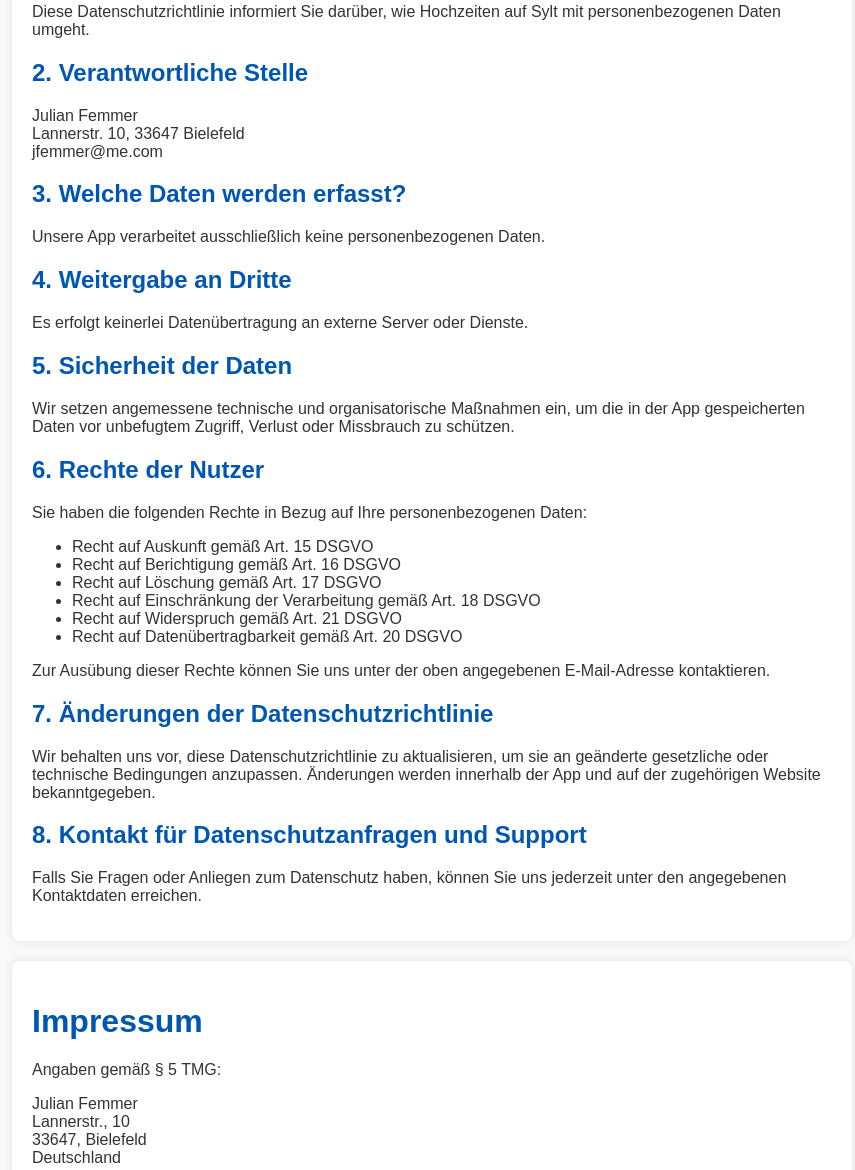
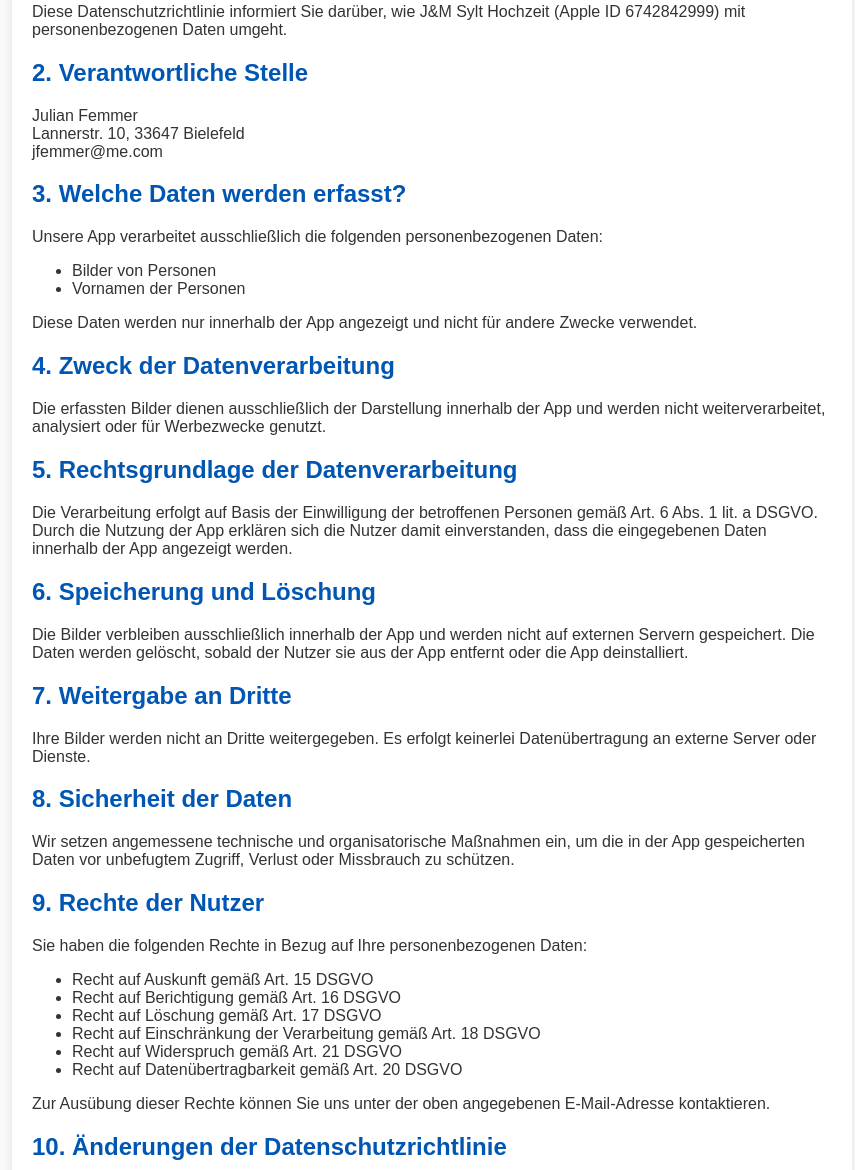
Before and after one commit to kerchi99/sylthochzeiten, a plain HTML site: page index.html in a window 1280 px wide. Shown: the part 203-1373 px from the top of the page, without its empty margins (208-1063 px from the left). Drawn offline with Linux system fonts and the light colour scheme.

Commit message:
Update index.html

```diff
--- a/index.html
+++ b/index.html
@@ -37,7 +37,7 @@
         <h1>Datenschutzrichtlinie</h1>
         <p>Letzte Aktualisierung: 12.03.2025</p>
         <h2>1. Allgemeine Informationen</h2>
-        <p>Diese Datenschutzrichtlinie informiert Sie darüber, wie Hochzeiten auf Sylt mit personenbezogenen Daten umgeht.</p>
+        <p>Diese Datenschutzrichtlinie informiert Sie darüber, wie J&M Sylt Hochzeit (Apple ID 6742842999) mit personenbezogenen Daten umgeht.</p>
 
         <h2>2. Verantwortliche Stelle</h2>
         <p>Julian Femmer<br>
@@ -45,15 +45,29 @@
         jfemmer@me.com</p>
 
         <h2>3. Welche Daten werden erfasst?</h2>
-<p>Unsere App verarbeitet ausschließlich keine personenbezogenen Daten.</p>
+<p>Unsere App verarbeitet ausschließlich die folgenden personenbezogenen Daten:</p>
+<ul>
+    <li>Bilder von Personen</li>
+    <li>Vornamen der Personen</li>
+</ul>
+<p>Diese Daten werden nur innerhalb der App angezeigt und nicht für andere Zwecke verwendet.</p>
 
-<h2>4. Weitergabe an Dritte</h2>
-<p>Es erfolgt keinerlei Datenübertragung an externe Server oder Dienste.</p>
+<h2>4. Zweck der Datenverarbeitung</h2>
+<p>Die erfassten Bilder dienen ausschließlich der Darstellung innerhalb der App und werden nicht weiterverarbeitet, analysiert oder für Werbezwecke genutzt.</p>
 
-<h2>5. Sicherheit der Daten</h2>
+<h2>5. Rechtsgrundlage der Datenverarbeitung</h2>
+<p>Die Verarbeitung erfolgt auf Basis der Einwilligung der betroffenen Personen gemäß Art. 6 Abs. 1 lit. a DSGVO. Durch die Nutzung der App erklären sich die Nutzer damit einverstanden, dass die eingegebenen Daten innerhalb der App angezeigt werden.</p>
+
+<h2>6. Speicherung und Löschung</h2>
+<p>Die Bilder verbleiben ausschließlich innerhalb der App und werden nicht auf externen Servern gespeichert. Die Daten werden gelöscht, sobald der Nutzer sie aus der App entfernt oder die App deinstalliert.</p>
+
+<h2>7. Weitergabe an Dritte</h2>
+<p>Ihre Bilder werden nicht an Dritte weitergegeben. Es erfolgt keinerlei Datenübertragung an externe Server oder Dienste.</p>
+
+<h2>8. Sicherheit der Daten</h2>
 <p>Wir setzen angemessene technische und organisatorische Maßnahmen ein, um die in der App gespeicherten Daten vor unbefugtem Zugriff, Verlust oder Missbrauch zu schützen.</p>
 
-<h2>6. Rechte der Nutzer</h2>
+<h2>9. Rechte der Nutzer</h2>
 <p>Sie haben die folgenden Rechte in Bezug auf Ihre personenbezogenen Daten:</p>
 <ul>
     <li>Recht auf Auskunft gemäß Art. 15 DSGVO</li>
@@ -65,10 +79,10 @@
 </ul>
 <p>Zur Ausübung dieser Rechte können Sie uns unter der oben angegebenen E-Mail-Adresse kontaktieren.</p>
 
-<h2>7. Änderungen der Datenschutzrichtlinie</h2>
+<h2>10. Änderungen der Datenschutzrichtlinie</h2>
 <p>Wir behalten uns vor, diese Datenschutzrichtlinie zu aktualisieren, um sie an geänderte gesetzliche oder technische Bedingungen anzupassen. Änderungen werden innerhalb der App und auf der zugehörigen Website bekanntgegeben.</p>
 
-<h2>8. Kontakt für Datenschutzanfragen und Support</h2>
+<h2>11. Kontakt für Datenschutzanfragen und Support</h2>
 <p>Falls Sie Fragen oder Anliegen zum Datenschutz haben, können Sie uns jederzeit unter den angegebenen Kontaktdaten erreichen.</p>
     </div>
 
```
